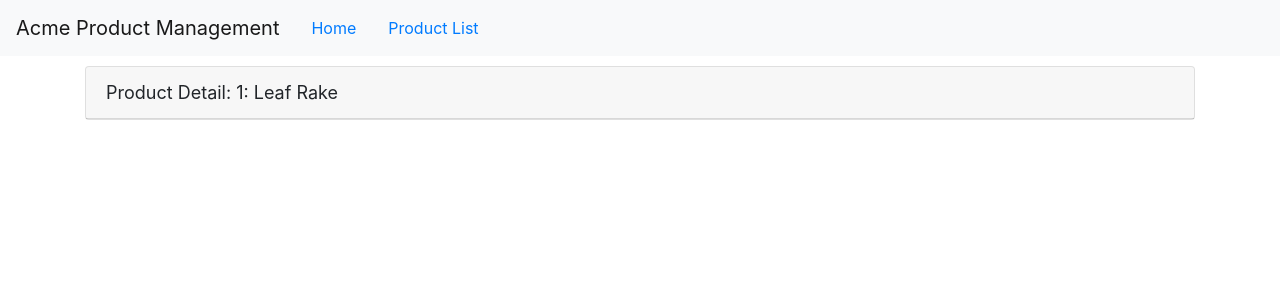
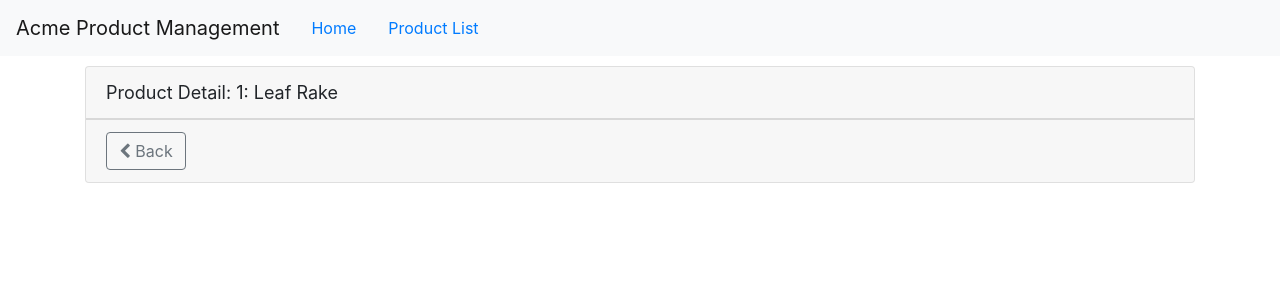
Before and after one commit to KonradDyb/AngularGettingStarted, an Angular app: page /products/1 in a window 1280 px wide. Shown: the top 300 px of the page. Built offline with nearby package versions, Linux system fonts and the light colour scheme.

Commit message:
Activating a Route with Code

```diff
--- a/src/app/products/product-detail.component.html
+++ b/src/app/products/product-detail.component.html
@@ -2,4 +2,11 @@
     <div class='card-header'>
         {{pageTitle + ': ' + product.productName}}
     </div>
+    <div class='card-footer'>
+        <button class='btn btn-outline-secondary'
+                (click)='onBack()'
+                style='width:80px'>
+              <i class='fa fa-chevron-left'></i> Back
+            </button>
+    </div>
 </div>
--- a/src/app/products/product-detail.component.ts
+++ b/src/app/products/product-detail.component.ts
@@ -1,5 +1,5 @@
 import { Component, OnInit } from '@angular/core';
-import { ActivatedRoute } from '@angular/router'
+import { ActivatedRoute, Router } from '@angular/router'
 
 import { IProduct } from './product';
 
@@ -11,7 +11,8 @@ export class ProductDetailComponent implements OnInit {
   pageTitle: string = 'Product Detail';
   product: IProduct;
 
-  constructor(private route: ActivatedRoute) { }
+  constructor(private route: ActivatedRoute,
+              private router: Router) { }
 
   ngOnInit() {
     let id = +this.route.snapshot.paramMap.get('id');
@@ -28,4 +29,8 @@ export class ProductDetailComponent implements OnInit {
     }
   }
 
+  onBack(): void {
+    this.router.navigate(['/products']);
+  }
+
 }
```
